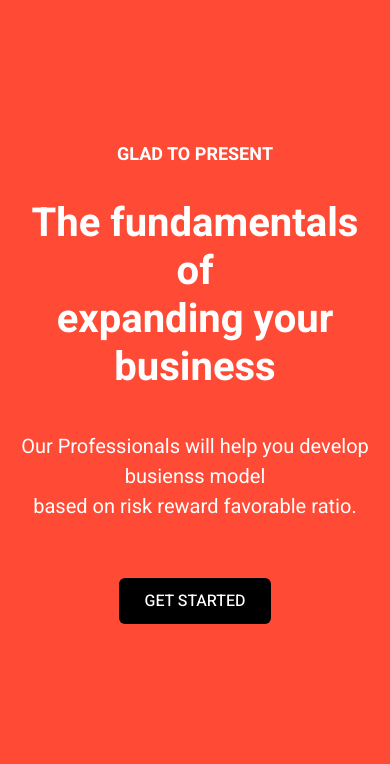
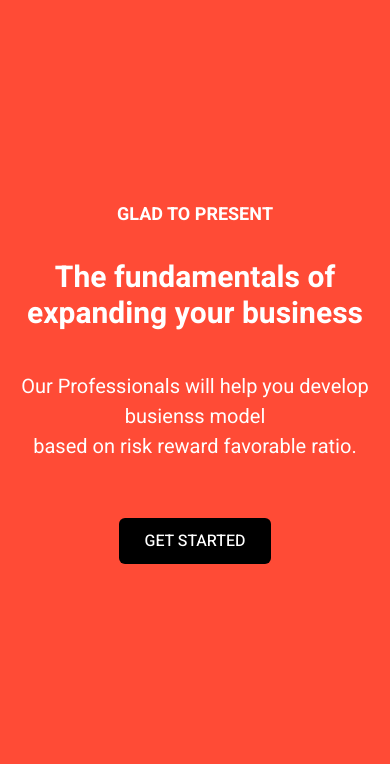
Before and after one commit to Mohamedalassi6/Metsys, a plain HTML site: page index.html in a window 390 px wide. Shown: the part 80-844 px from the top of the page. Drawn offline with Linux system fonts and the light colour scheme.

Commit message:
Design using html + css + Bootstrap5 among practical applications

```diff
--- a/scss/pages/_about-us.scss
+++ b/scss/pages/_about-us.scss
@@ -21,6 +21,9 @@
     font-size: 58px;
     font-weight: 700;
     margin: 0;
+    @media (max-width: 567px) {
+      font-size: 40px;
+    }
   }
   p {
     color: #fff;
--- a/scss/pages/_home.scss
+++ b/scss/pages/_home.scss
@@ -2,7 +2,7 @@
 
 .header {
   background: $one-Color;
-  height: 100vh;
+  min-height: 100vh;
   padding-top: 80px;
   .img2,
   .img3,
@@ -51,6 +51,9 @@
       padding: 32px 0;
       @media (max-width: 767px) {
         font-size: 40px;
+      }
+      @media (max-width: 567px) {
+        font-size: 30px;
       }
     }
     p {
```
Also changed, not shown: css/main.css.
